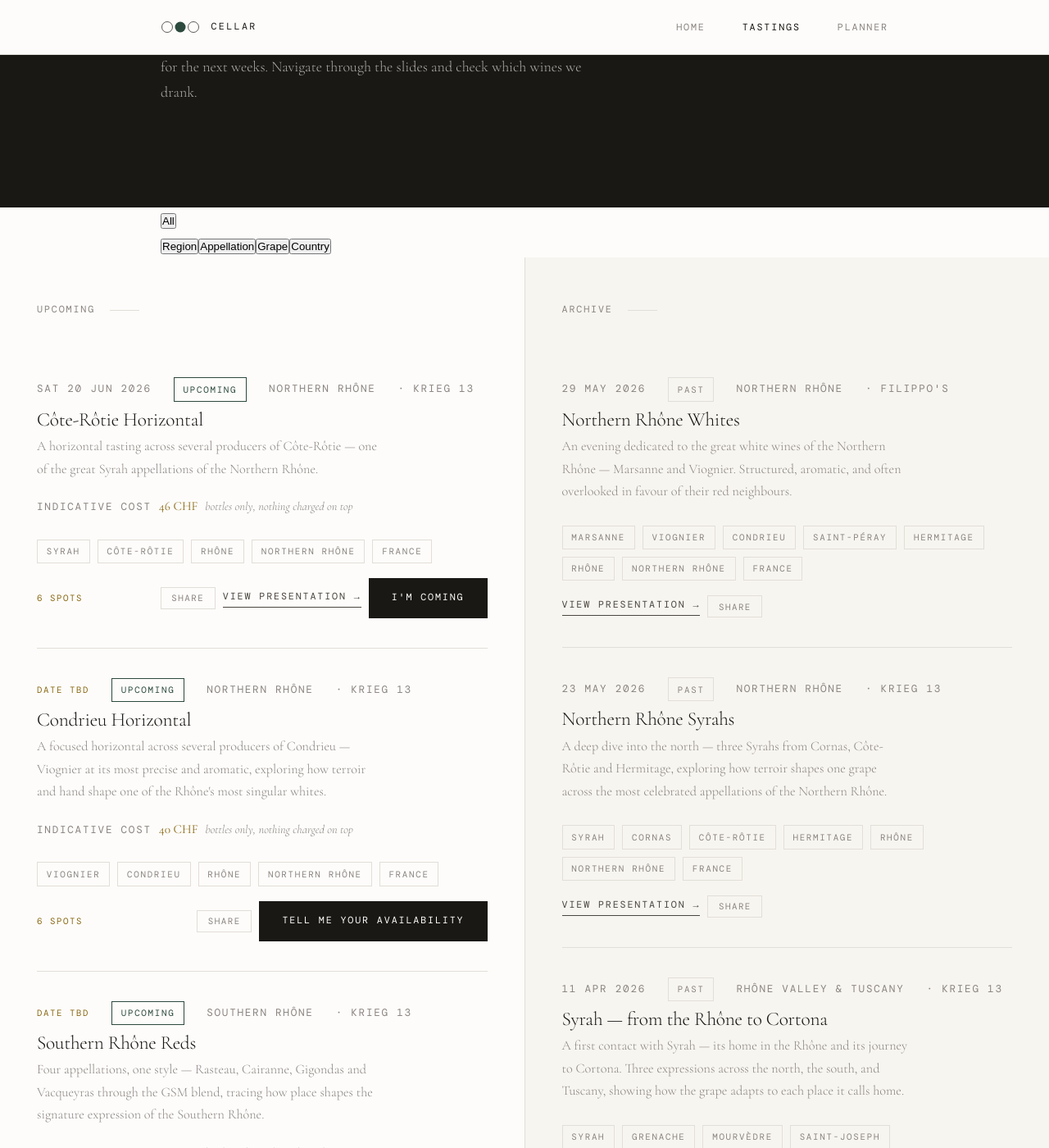
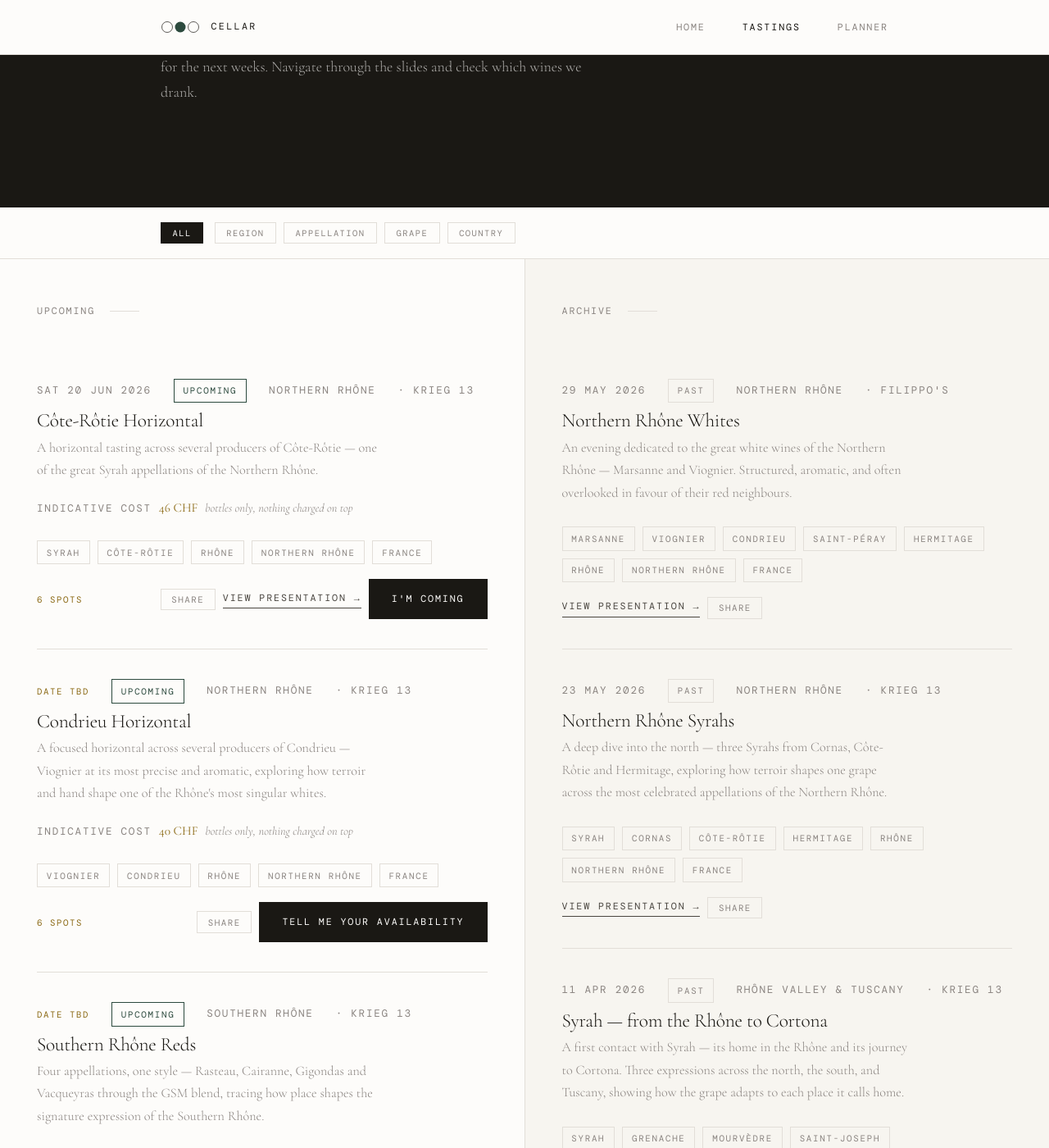
Before and after one commit to silviodirubbo/cellar, a Jekyll site: the page built from tastings/index.html, in a window 1280 px wide and 1400 px high, scrolled down 337 px. Shown: the whole window at 82% size. Built offline with Jekyll 4.4.1, drawn with Linux system fonts in a browser that asks for light colours; some web fonts are replaced.

Commit message:
Implement filter bar styles and layout adjustments
Added styles for filter bar and related components.

```diff
--- a/assets/css/main.css
+++ b/assets/css/main.css
@@ -641,42 +641,168 @@ textarea.form-input { min-height: 5rem; }
   .tasting-banner__actions { flex-direction: column; align-items: flex-start; gap: 0.5rem; }
   .tasting-banner__btns { flex-wrap: wrap; }
 }
-
-/* ── Grouped tag filter ───────────────────────────────────── */
-.page-header__filters {
-  display: flex;
-  flex-direction: column;
-  gap: 1.2rem;
-  margin-top: 0.5rem;
+/* ── Filter bar ───────────────────────────────────────────── */
+.filter-bar-wrap {
+  background: var(--warm-white);
+  border-bottom: 1px solid var(--rule);
+  padding: 1rem 0;
+  position: sticky;
+  top: 56px; /* height of fixed nav */
+  z-index: 50;
 }
 
-.filter-group {
+.filter-bar-inner {
   display: flex;
-  flex-direction: column;
-  gap: 0.5rem;
+  align-items: center;
+  gap: 0.75rem;
+  flex-wrap: wrap;
 }
 
-.filter-group__label {
+/* All / reset button */
+.filter-reset {
+  font-family: var(--font-mono);
+  font-size: 0.58rem;
+  letter-spacing: 0.14em;
+  text-transform: uppercase;
+  color: var(--ink-light);
+  background: transparent;
+  border: 1px solid var(--rule);
+  padding: 0.3rem 0.75rem;
+  cursor: pointer;
+  transition: all 0.2s var(--ease);
+  white-space: nowrap;
+}
+.filter-reset.active {
+  background: var(--ink);
+  color: var(--warm-white);
+  border-color: var(--ink);
+}
+
+/* Category pills */
+.filter-categories {
+  display: flex;
+  gap: 0.5rem;
+  flex-wrap: wrap;
+}
+
+.filter-cat-btn {
+  font-family: var(--font-mono);
+  font-size: 0.58rem;
+  letter-spacing: 0.14em;
+  text-transform: uppercase;
+  color: var(--ink-light);
+  background: transparent;
+  border: 1px solid var(--rule);
+  padding: 0.3rem 0.75rem;
+  cursor: pointer;
+  transition: all 0.2s var(--ease);
+  white-space: nowrap;
+}
+.filter-cat-btn em {
+  font-style: normal;
+  color: var(--green);
+}
+.filter-cat-btn:hover {
+  color: var(--ink);
+  border-color: var(--ink-mid);
+}
+.filter-cat-btn--active {
+  border-color: var(--green);
+  color: var(--ink);
+}
+.filter-cat-btn--open {
+  background: var(--off-white);
+  border-color: var(--ink-mid);
+  color: var(--ink);
+}
+
+/* Active chips */
+.filter-active-chips {
+  display: flex;
+  gap: 0.4rem;
+  flex-wrap: wrap;
+}
+
+.filter-chip {
+  display: inline-flex;
+  align-items: center;
+  gap: 0.35rem;
+  font-family: var(--font-mono);
+  font-size: 0.55rem;
+  letter-spacing: 0.12em;
+  text-transform: uppercase;
+  color: var(--warm-white);
+  background: var(--green);
+  padding: 0.25rem 0.6rem;
+}
+.filter-chip__remove {
+  background: none;
+  border: none;
+  color: rgba(253,252,250,0.6);
+  cursor: pointer;
+  font-size: 0.8rem;
+  line-height: 1;
+  padding: 0;
+  transition: color 0.15s;
+}
+.filter-chip__remove:hover { color: var(--warm-white); }
+
+/* Expansion panel */
+.filter-expansion {
+  padding: 1rem 0 0.5rem;
+  border-top: 1px solid var(--rule);
+  margin-top: 0.75rem;
+}
+
+.filter-expansion__label {
   font-family: var(--font-mono);
   font-size: 0.5rem;
   letter-spacing: 0.18em;
   text-transform: uppercase;
-  color: rgba(255,255,255,0.25);
-  display: block;
+  color: var(--ink-light);
+  margin-bottom: 0.6rem;
 }
 
-.filter-group__tags {
+.filter-expansion__tags {
   display: flex;
   flex-wrap: wrap;
   gap: 0.4rem;
 }
 
-/* Responsive: on mobile stack below title */
-@media (max-width: 768px) {
-  .page-header__inner {
-    grid-template-columns: 1fr;
+/* Individual tag buttons inside expansion */
+.filter-tag-btn {
+  font-family: var(--font-mono);
+  font-size: 0.58rem;
+  letter-spacing: 0.13em;
+  text-transform: uppercase;
+  color: var(--ink-mid);
+  background: transparent;
+  border: 1px solid var(--rule);
+  padding: 0.28rem 0.65rem;
+  cursor: pointer;
+  transition: all 0.15s var(--ease);
+}
+.filter-tag-btn:hover {
+  color: var(--ink);
+  border-color: var(--ink-mid);
+}
+.filter-tag-btn--active {
+  background: var(--green);
+  color: var(--warm-white);
+  border-color: var(--green);
+}
+.filter-tag-btn--unavailable {
+  opacity: 0.25;
+  cursor: default;
+}
+
+/* ── Mobile adjustments ───────────────────────────────────── */
+@media (max-width: 640px) {
+  .filter-bar-wrap {
+    top: 52px;
+    padding: 0.75rem 0;
   }
-  .page-header__filters {
-    margin-top: 1.5rem;
+  .filter-bar-inner {
+    gap: 0.5rem;
   }
 }
```
